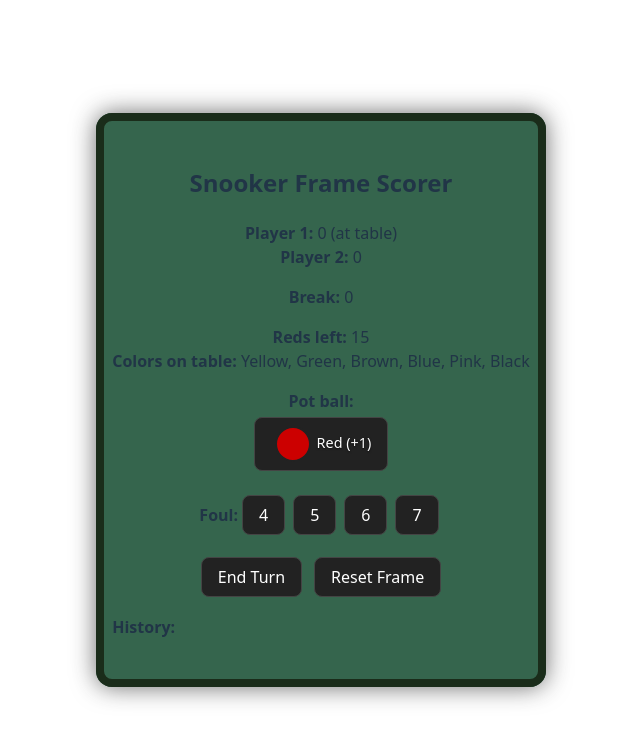
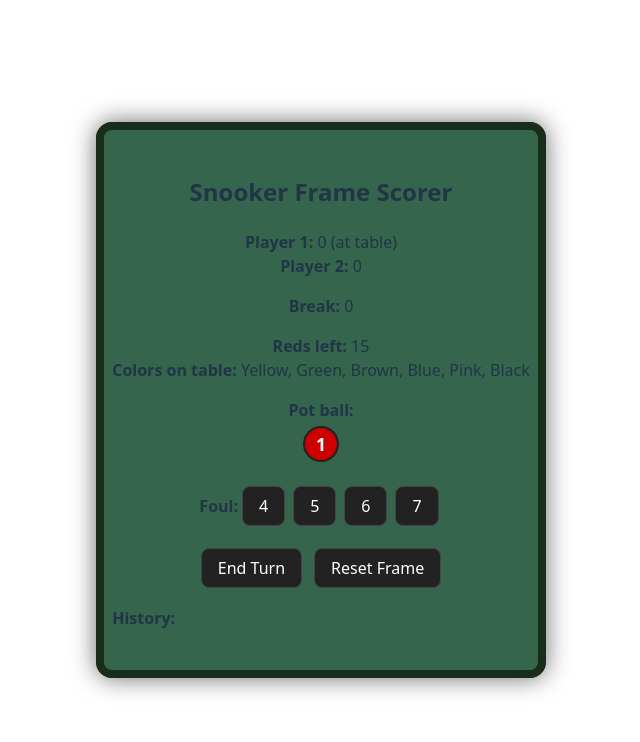
Before and after one commit to snerks/snooker-scorer-app, a React (Vite) app: page / in a window 1280 px wide. Shown: the top 742 px of the page, without its empty margins (319-959 px from the left). Built offline with nearby package versions, Linux system fonts and the light colour scheme.

Commit message:
Implement scoring

```diff
--- a/src/SnookerScorer.tsx
+++ b/src/SnookerScorer.tsx
@@ -56,13 +56,21 @@ const SnookerScorer: React.FC = () => {
     if (ball === 'Red') {
       if (redsLeft === 0) return;
       newRedsLeft--;
+      // Do not remove any color from table when potting a red
     } else if (redsLeft > 0) {
-      // Color after red, respot
-      if (Object.prototype.hasOwnProperty.call(newColorsOnTable, ball)) {
+      // Color after red, respot: do NOT remove from table
+      // No action needed here
+    } else {
+      // Colors in order, remove from table
+      // But: after final red, the next color is a free choice and should NOT be removed
+      // Only remove if all reds are gone AND not immediately after the final red
+      const lastPottedRed =
+        history.length > 0 &&
+        history[history.length - 1].includes('potted Red') &&
+        (history.filter(h => h.includes('potted Red')).length === initialReds);
+      if (!lastPottedRed) {
         newColorsOnTable[ball as ColorName] = false;
       }
-      // Colors in order, remove from table
-      newColorsOnTable[ball as ColorName] = false;
     }
 
     newHistory.push(action);
@@ -73,7 +81,11 @@ const SnookerScorer: React.FC = () => {
     setBreakScore(b => b + value);
 
     // Check for frame end
-    if (newRedsLeft === 0 && Object.values(newColorsOnTable).every(v => !v)) {
+    // Frame is only over when all colors have been potted (i.e., all are false)
+    // and the last potted ball was the black
+    const allColorsGone = Object.values(newColorsOnTable).every(v => !v);
+    const lastPottedBlack = newHistory.length > 0 && newHistory[newHistory.length - 1].includes('potted Black');
+    if (newRedsLeft === 0 && allColorsGone && lastPottedBlack) {
       setFrameOver(true);
     }
   }
@@ -107,18 +119,35 @@ const SnookerScorer: React.FC = () => {
   // Determine which balls are valid to pot
   let validBalls: string[] = [];
   if (redsLeft > 0) {
-    // If a red is required (alternating red and color)
-    if (breakScore === 0 || nextColor === 'Red') {
+    // At the start of a break or after potting a color, only red is valid
+    if (
+      history.length === 0 ||
+      history[history.length - 1].includes('ended turn') ||
+      history[history.length - 1].includes('foul') ||
+      (history[history.length - 1].includes('potted') && !history[history.length - 1].includes('Red'))
+    ) {
       if (redsLeft > 0) validBalls = ['Red'];
-    } else {
-      // After a red, any color can be potted (and respotted)
-      validBalls = (Object.keys(colorsOnTable) as ColorName[]).filter(c => colorsOnTable[c]);
+    } else if (history[history.length - 1].includes('potted Red')) {
+      // After potting a red, any color is valid
+      validBalls = (['Yellow', 'Green', 'Brown', 'Blue', 'Pink', 'Black'] as ColorName[]).filter(c => colorsOnTable[c]);
     }
   } else {
     // All reds gone: must pot colors in order
-    const order: ColorName[] = ['Yellow', 'Green', 'Brown', 'Blue', 'Pink', 'Black'];
-    const next = order.find(c => colorsOnTable[c]);
-    if (next) validBalls = [next];
+    // Special case: after potting the final red, player must pot a color of their choice before starting the color sequence
+    // Check if the last potted ball was the final red
+    const lastPottedRed =
+      history.length > 0 &&
+      history[history.length - 1].includes('potted Red') &&
+      (history.filter(h => h.includes('potted Red')).length === initialReds);
+    if (lastPottedRed) {
+      // After final red, any color is valid
+      validBalls = (['Yellow', 'Green', 'Brown', 'Blue', 'Pink', 'Black'] as ColorName[]).filter(c => colorsOnTable[c]);
+    } else {
+      // Otherwise, must pot colors in order
+      const order: ColorName[] = ['Yellow', 'Green', 'Brown', 'Blue', 'Pink', 'Black'];
+      const next = order.find(c => colorsOnTable[c]);
+      if (next) validBalls = [next];
+    }
   }
 
   return (
@@ -138,9 +167,10 @@ const SnookerScorer: React.FC = () => {
       <div style={{ margin: '1em 0' }}>
         <strong>Pot ball:</strong><br />
         {BALLS.filter(b => validBalls.includes(b.name)).map(ball => (
-          <button key={ball.name} onClick={() => handlePot(ball.name)} style={{ margin: 4 }}>
-            <span className={`snooker-ball ${ball.name.toLowerCase()}`}></span>
-            <span className="snooker-ball-label">{ball.name} (+{ball.value})</span>
+          <button key={ball.name} onClick={() => handlePot(ball.name)} style={{ margin: 4, padding: 0, border: 'none', background: 'none' }}>
+            <span className={`snooker-ball ${ball.name.toLowerCase()}`} style={{ display: 'inline-flex', alignItems: 'center', justifyContent: 'center', fontWeight: 'bold', fontSize: '1.1em' }}>
+              {ball.value}
+            </span>
           </button>
         ))}
       </div>
```
